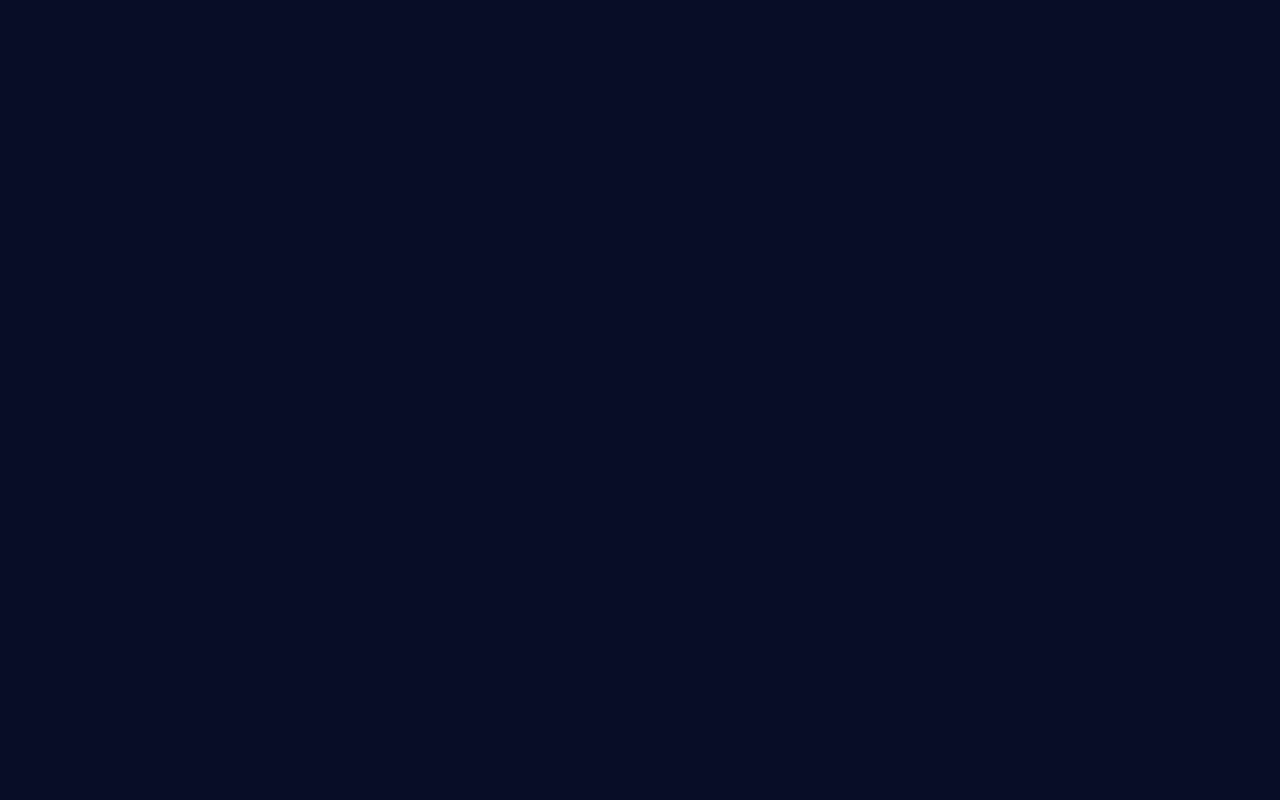
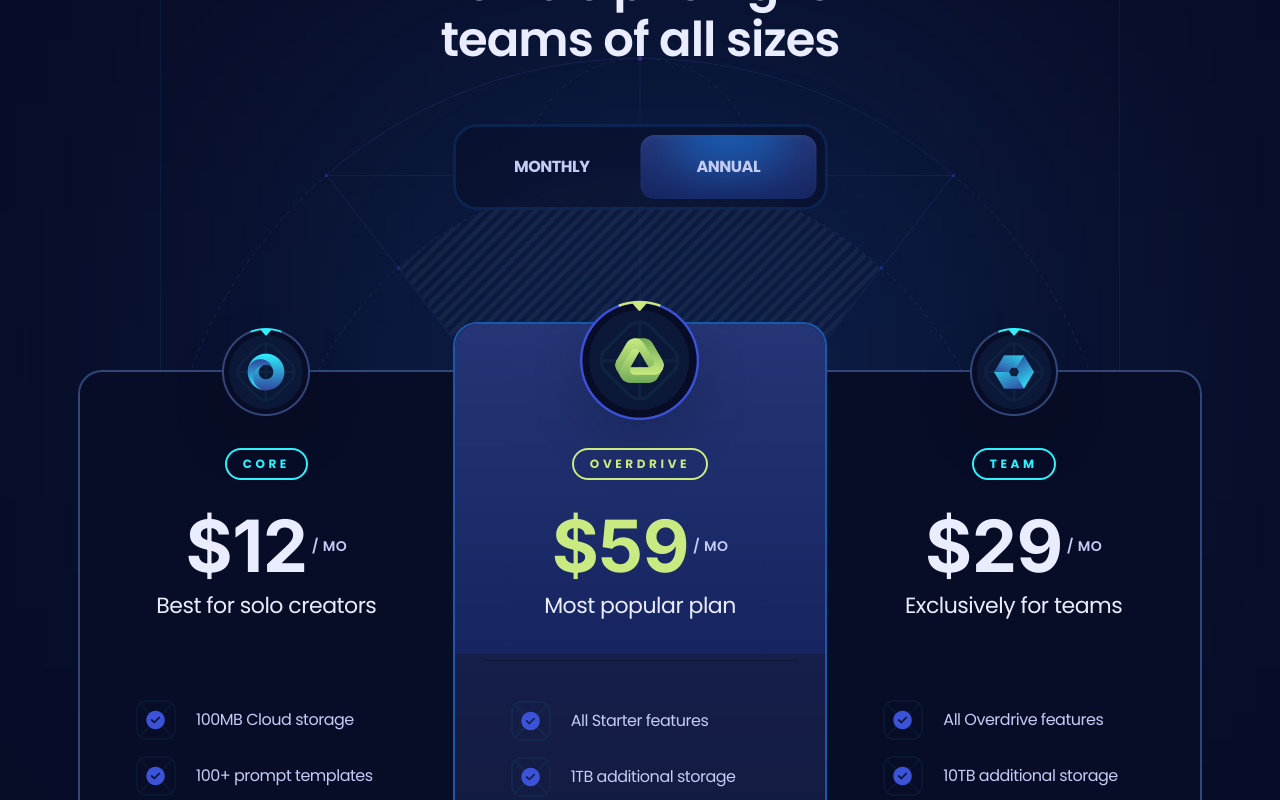
Before and after one commit to sherzodartikbayev/Xora-SaaS-UI, a React (Vite) app: page / in a window 1280 px wide. Shown: the part 1960-2760 px from the top of the page. Before the commit the page ends 1804 px from the top, so only its background shows below. Built offline with nearby package versions, Linux system fonts and the light colour scheme.

Commit message:
Pricing Section

```diff
--- a/package.json
+++ b/package.json
@@ -13,6 +13,7 @@
     "clsx": "^2.1.1",
     "prettier": "^3.4.2",
     "react": "^19.0.0",
+    "react-countup": "^6.5.3",
     "react-dom": "^19.0.0",
     "react-scroll": "^1.9.2"
   },
--- a/src/App.jsx
+++ b/src/App.jsx
@@ -1,4 +1,4 @@
-import { Features, Header, Hero } from './sections'
+import { Features, Header, Hero, Pricing } from './sections'
 
 const App = () => {
 	return (
@@ -6,6 +6,7 @@
       <Header />
 			<Hero />
 			<Features />
+			<Pricing />
 		</main>
 	)
 }
--- a/src/sections/index.js
+++ b/src/sections/index.js
@@ -1,3 +1,4 @@
 export { default as Features } from './features'
 export { default as Header } from './header'
 export { default as Hero } from './hero'
+export { default as Pricing } from './pricing'
--- /dev/null
+++ b/src/sections/pricing.jsx
@@ -0,0 +1,172 @@
+import clsx from 'clsx'
+import { useState } from 'react'
+import CountUp from 'react-countup'
+import { Element } from 'react-scroll'
+import { Button } from '../components'
+import { plans } from '../constants'
+
+const Pricing = () => {
+	const [monthly, setMonthly] = useState(false)
+
+	return (
+		<section>
+			<Element name='pricing'>
+				<div className='container'>
+					<div className='max-w-960 pricing-head_before relative mx-auto border-l border-r border-s2 bg-s1/50 pb-40 pt-28 max-xl:max-w-4xl max-lg:border-none max-md:pb-32 max-md:pt-16'>
+						<h3 className='h3 max-lg:h4 max-md:h5 z-3 relative mx-auto mb-14 max-w-lg text-center text-p4 max-md:mb-11 max-sm:max-w-sm'>
+							Flexible pricing for teams of all sizes
+						</h3>
+
+						<div className='relative z-4 mx-auto flex w-[375px] rounded-3xl border-[3px] border-s4/25 bg-s1/50 p-2 backdrop-blur-[6px] max-md:w-[310px]'>
+							<button
+								className={clsx('pricing-head_btn', monthly && 'text-p4')}
+								onClick={() => setMonthly(true)}
+							>
+								Monthly
+							</button>
+							<button
+								className={clsx('pricing-head_btn', monthly && 'text-p4')}
+								onClick={() => setMonthly(false)}
+							>
+								Annual
+							</button>
+
+							<div
+								className={clsx(
+									'g4 rounded-14 before:h-100 pricing-head_btn_before absolute left-2 top-2 h-[calc(100%-16px)] w-[calc(50%-8px)] overflow-hidden shadow-400 transition-transform duration-500',
+									!monthly && 'translate-x-full'
+								)}
+							/>
+						</div>
+
+						<div className='pricing-bg'>
+							<img
+								src='/images/bg-outlines.svg'
+								width={960}
+								height={380}
+								alt='outline'
+								className='relative z-2'
+							/>
+							<img
+								src='/images/bg-outlines-fill.png'
+								width={960}
+								height={380}
+								alt='outline'
+								className='absolute inset-0 opacity-5 mix-blend-soft-light'
+							/>
+						</div>
+					</div>
+
+					{/* Pricing Section */}
+					<div className='scroll-hide relative z-2 -mt-12 flex items-start max-xl:gap-5 max-xl:overflow-auto max-xl:pt-6'>
+						{plans.map((plan, index) => (
+							<div
+								key={plan.id}
+								className='pricing-plan_first pricing-plan_last pricing-plan_odd pricing-plan_even relative border-2 p-7 max-xl:min-w-80 max-lg:rounded-3xl xl:w-[calc(33.33%+2px)]'
+							>
+								{index === 1 && (
+									<div className='g4 absolute h-330 left-0 right-0 top-0 rounded-tl-3xl rounded-tr-3xl' />
+								)}
+
+								<div
+									className={clsx(
+										'absolute left-0 right-0 z-2 flex items-center justify-center',
+										index === 1 ? '-top-6' : '-top-6 xl:-top-11'
+									)}
+								>
+									<img
+										src={plan.logo}
+										alt={plan.title}
+										className={clsx(
+											'object-contain drop-shadow-2xl',
+											index === 1 ? 'size-[120px]' : 'size-[88px]'
+										)}
+									/>
+								</div>
+
+								<div
+									className={clsx(
+										'relative flex flex-col items-center',
+										index === 1 ? 'pt-24' : 'pt-12'
+									)}
+								>
+									<div
+										className={clsx(
+											'small-2 rounded-20 relative z-2 mx-auto mb-6 border-2 px-4 py-1.5 uppercase',
+											index === 1 ? 'border-p3 text-p3' : 'border-p1 text-p1'
+										)}
+									>
+										{plan.title}
+									</div>
+
+									<div className='relative flex items-center justify-center'>
+										<div
+											className={clsx(
+												'h-num flex items-start',
+												index === 1 ? 'text-p3' : 'text-p4'
+											)}
+										>
+											${' '}
+											<CountUp
+												start={plan.priceMonthly}
+												end={monthly ? plan.priceMonthly : plan.priceYearly}
+												duration={0.4}
+												useEasing={false}
+												preserveValue
+											/>
+										</div>
+
+										<div className='small-1 realtive top-3 ml-1 uppercase'>
+											/ mo
+										</div>
+									</div>
+								</div>
+
+								<div
+									className={clsx(
+										'body-1 relative z-2 mb-10 w-full border-b-s2 pb-9 text-center text-p4',
+										index === 1 && 'border-b'
+									)}
+								>
+									{plan.caption}
+								</div>
+
+								<ul className='mx-auto space-y-4 xl:px-7'>
+									{plan.features.map(feature => (
+										<li
+											key={feature}
+											className='relative flex items-center gap-5'
+										>
+											<img
+												src={'/images/check.png'}
+												alt='check'
+												className='size-10 object-contain'
+											/>
+											<p className='flex-1'>{feature}</p>
+										</li>
+									))}
+								</ul>
+
+								<div className='mt-10 flex w-full justify-center'>
+									<Button icon={plan.icon}>Get Started</Button>
+								</div>
+
+								{index === 1 && (
+									<p
+										className={
+											"small-compact mt-9 text-center text-p3 before:mx-2.5 before:content-['-'] after:mx-2.5 after:content-['-']"
+										}
+									>
+										Limited time offer
+									</p>
+								)}
+							</div>
+						))}
+					</div>
+				</div>
+			</Element>
+		</section>
+	)
+}
+
+export default Pricing
```
Also changed, not shown: 1 other file (tests, documents, lock files or other folders).
